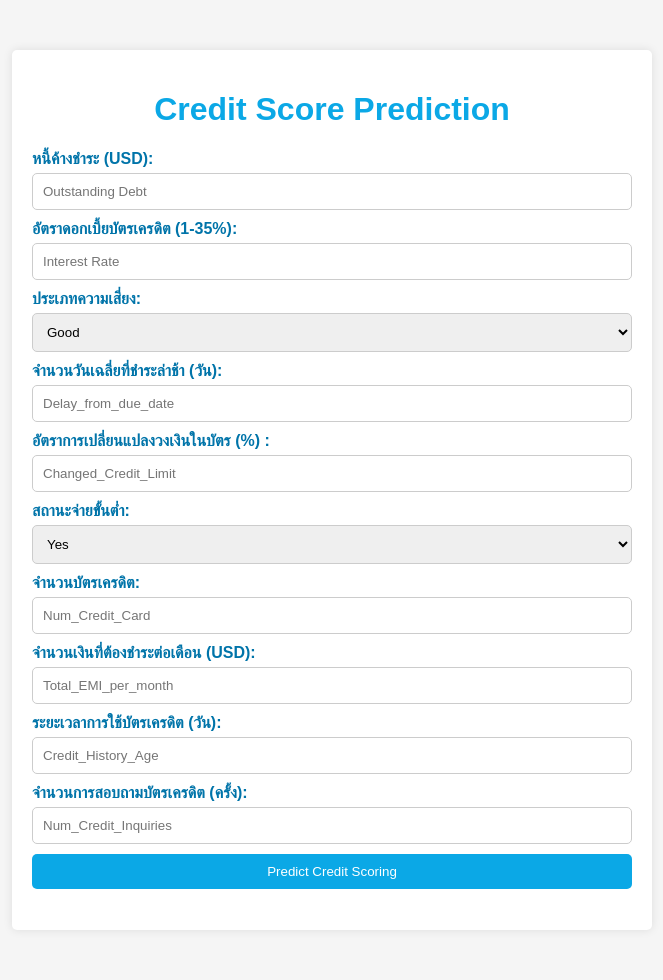
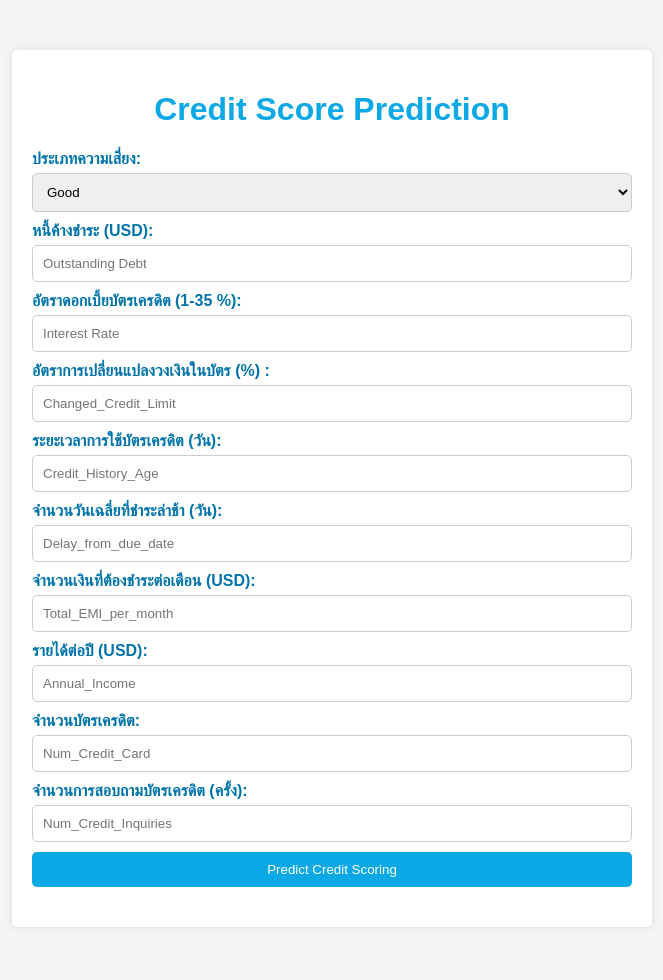
Before and after one commit to HSThx/credit-score-prediction, a Flask app: page / in a window 1280 px wide. Shown: the whole page, without its empty margins (308-971 px from the left). After the commit the page ends 887 px from the top, so only its background shows below. Run offline with Flask 3, Linux system fonts and the light colour scheme; parts of the project's set-up code (start-up, migrations or seed data) failed here and were passed over.

Commit message:
Update index.html

```diff
--- a/templates/index.html
+++ b/templates/index.html
@@ -82,12 +82,6 @@
     <div class="container">
         <h1>Credit Score Prediction</h1>
         <form action="{{ url_for('predict') }}" method="post">
-            <label for="Outstanding_Debt">หนี้ค้างชำระ (USD):</label>
-            <input type="text" id="Outstanding_Debt" name="Outstanding_Debt" placeholder="Outstanding Debt" required>
-
-            <label for="Interest_Rate">อัตราดอกเบี้ยบัตรเครดิต (1-35%):</label>
-            <input type="text" id="Interest_Rate" name="Interest_Rate" placeholder="Interest Rate" required>
-
             <label for="Credit_Mix">ประเภทความเสี่ยง:</label>
             <select id="Credit_Mix" name="Credit_Mix" required>
                 <option value="2">Good</option>
@@ -95,26 +89,29 @@
                 <option value="0">Bad</option>
             </select>
 
-            <label for="Delay_from_due_date">จำนวนวันเฉลี่ยที่ชำระล่าช้า (วัน):</label>
-            <input type="text" id="Delay_from_due_date" name="Delay_from_due_date" placeholder="Delay_from_due_date" required>
+            <label for="Outstanding_Debt">หนี้ค้างชำระ (USD):</label>
+            <input type="text" id="Outstanding_Debt" name="Outstanding_Debt" placeholder="Outstanding Debt" required>
+
+            <label for="Interest_Rate">อัตราดอกเบี้ยบัตรเครดิต (1-35 %):</label>
+            <input type="text" id="Interest_Rate" name="Interest_Rate" placeholder="Interest Rate" required>
 
             <label for="Changed_Credit_Limit">อัตราการเปลี่ยนแปลงวงเงินในบัตร (%) :</label>
             <input type="text" id="Changed_Credit_Limit" name="Changed_Credit_Limit" placeholder="Changed_Credit_Limit" required>
 
-            <label for="Payment_of_Min_Amount">สถานะจ่ายขั้นต่ำ:</label>
-            <select id="Payment_of_Min_Amount" name="Payment_of_Min_Amount" required>
-                <option value="1">Yes</option>
-                <option value="0">No</option>
-            </select>
+            <label for="Credit_History_Age">ระยะเวลาการใช้บัตรเครดิต (วัน):</label>
+            <input type="text" id="Credit_History_Age" name="Credit_History_Age" placeholder="Credit_History_Age" required>
 
-            <label for="Num_Credit_Card">จำนวนบัตรเครดิต:</label>
-            <input type="text" id="Num_Credit_Card" name="Num_Credit_Card" placeholder="Num_Credit_Card" required>
+            <label for="Delay_from_due_date">จำนวนวันเฉลี่ยที่ชำระล่าช้า (วัน):</label>
+            <input type="text" id="Delay_from_due_date" name="Delay_from_due_date" placeholder="Delay_from_due_date" required>
 
             <label for="Total_EMI_per_month">จำนวนเงินที่ต้องชำระต่อเดือน (USD):</label>
             <input type="text" id="Total_EMI_per_month" name="Total_EMI_per_month" placeholder="Total_EMI_per_month" required>
 
-            <label for="Credit_History_Age">ระยะเวลาการใช้บัตรเครดิต (วัน):</label>
-            <input type="text" id="Credit_History_Age" name="Credit_History_Age" placeholder="Credit_History_Age" required>
+            <label for="Annual_Income">รายได้ต่อปี (USD):</label>
+            <input type="text" id="Annual_Income" name="Annual_Income" placeholder="Annual_Income" required>
+
+            <label for="Num_Credit_Card">จำนวนบัตรเครดิต:</label>
+            <input type="text" id="Num_Credit_Card" name="Num_Credit_Card" placeholder="Num_Credit_Card" required>
 
             <label for="Num_Credit_Inquiries">จำนวนการสอบถามบัตรเครดิต (ครั้ง):</label>
             <input type="text" id="Num_Credit_Inquiries" name="Num_Credit_Inquiries" placeholder="Num_Credit_Inquiries" required>
@@ -123,7 +120,7 @@
         </form>
         <div class="result">
             <h3>{{ prediction_text }}</h3>
-            <h4>{{ prediction_text2 }}</h4>
+            <!--<h4>{{ prediction_text2 }}</h4>-->
         </div>
     </div>
 </body>
```
